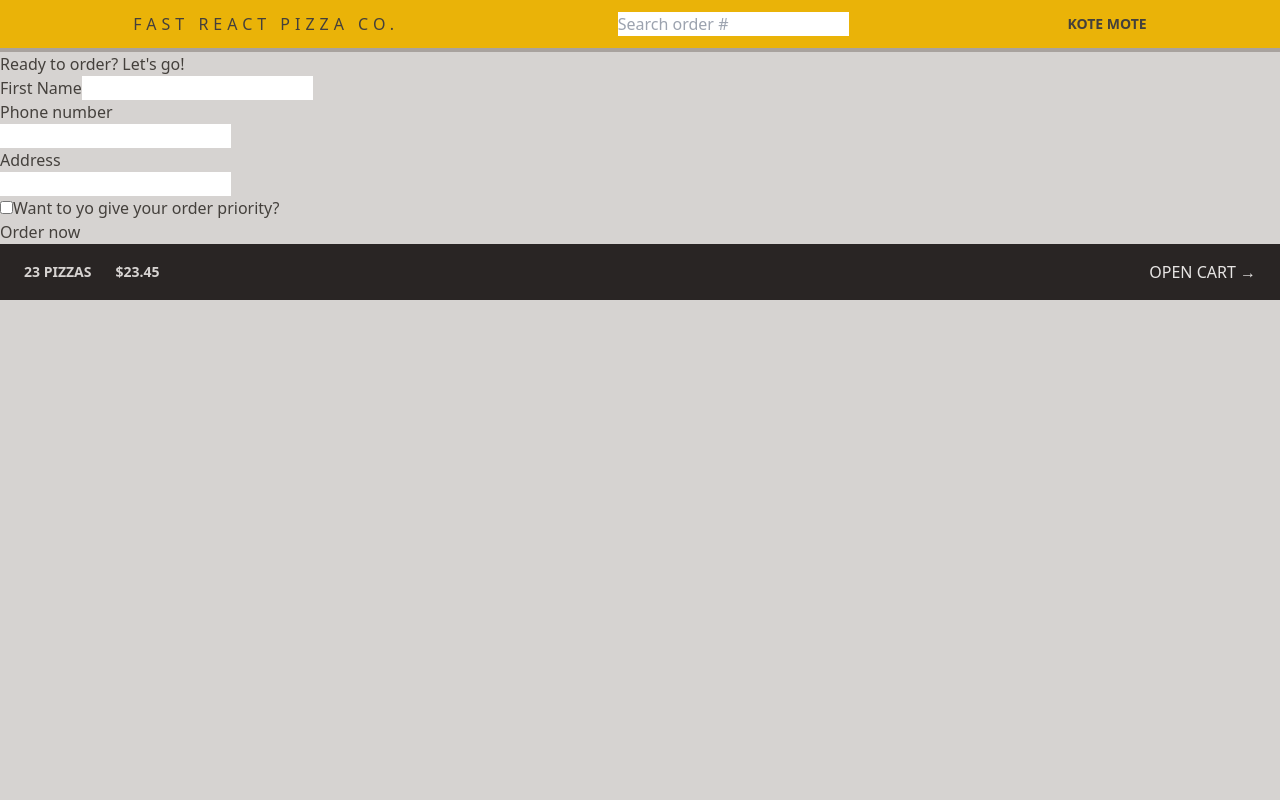
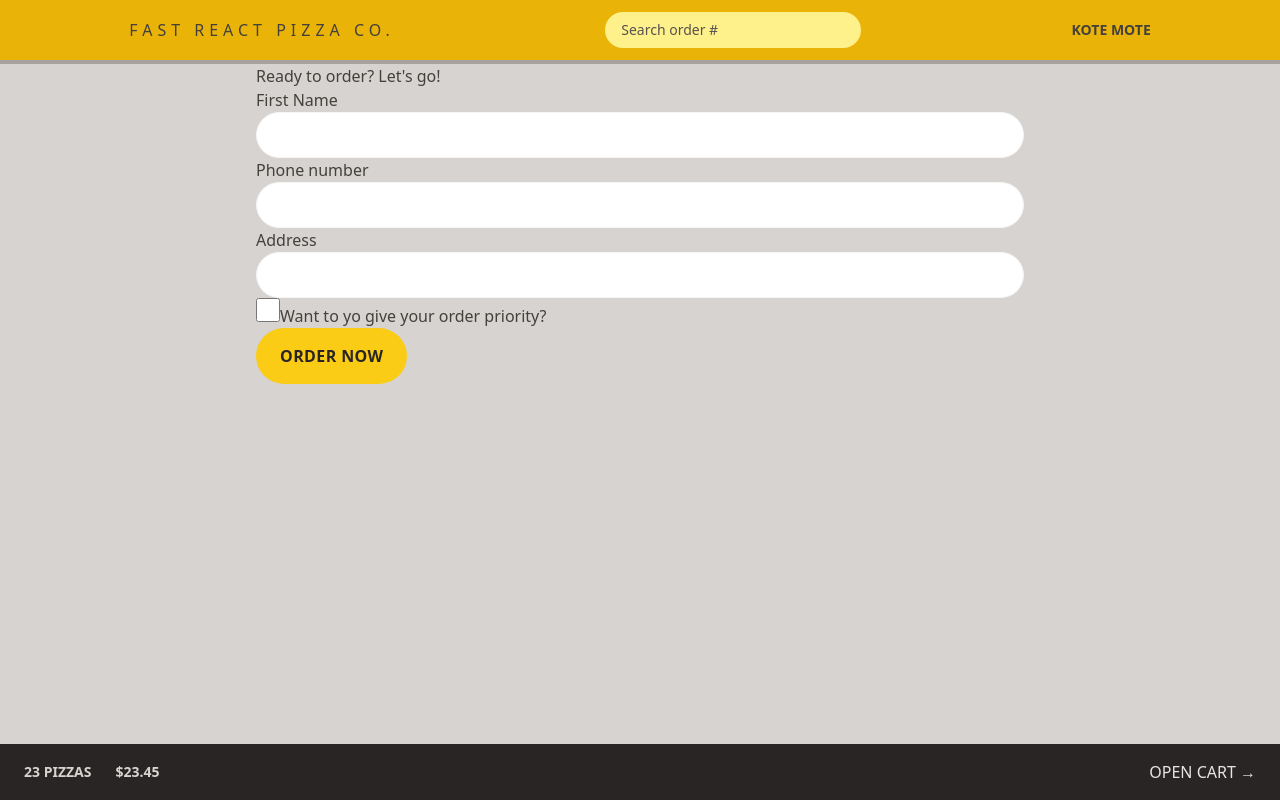
Before and after one commit to 1vaPetkova/fast-react-pizza, a React (Vite) app: page /order/new in a window 1280 px wide. Built offline with nearby package versions, Linux system fonts and the light colour scheme.

Commit message:
add more styling

```diff
--- a/src/features/cart/Cart.jsx
+++ b/src/features/cart/Cart.jsx
@@ -1,4 +1,6 @@
 import { Link } from 'react-router-dom';
+import LinkButton from '../../ui/LinkButton';
+import Button from '../../ui/Button';
 
 const fakeCart = [
   {
@@ -29,12 +31,12 @@ function Cart() {
 
   return (
     <div>
-      <Link to="/menu">&larr; Back to menu</Link>
+      <LinkButton to="/menu">&larr; Back to menu</LinkButton>
 
       <h2>Your cart, %NAME%</h2>
 
       <div>
-        <Link to="/order/new">Order pizzas</Link>
+        <Button to="/order/new">Order pizzas</Button>
         <button>Clear cart</button>
       </div>
     </div>
--- a/src/features/order/CreateOrder.jsx
+++ b/src/features/order/CreateOrder.jsx
@@ -1,31 +1,32 @@
-import { useState } from "react";
-import { Form, redirect, useNavigation, useActionData } from "react-router-dom";
-import { createOrder } from "../../services/apiRestaurant";
+import { useState } from 'react';
+import { Form, redirect, useNavigation, useActionData } from 'react-router-dom';
+import { createOrder } from '../../services/apiRestaurant';
+import Button from '../../ui/Button';
 
 // https://uibakery.io/regex-library/phone-number
 const isValidPhone = (str) =>
   /^\+?\d{1,4}?[-.\s]?\(?\d{1,3}?\)?[-.\s]?\d{1,4}[-.\s]?\d{1,4}[-.\s]?\d{1,9}$/.test(
-    str
+    str,
   );
 
 const fakeCart = [
   {
     pizzaId: 12,
-    name: "Mediterranean",
+    name: 'Mediterranean',
     quantity: 2,
     unitPrice: 16,
     totalPrice: 32,
   },
   {
     pizzaId: 6,
-    name: "Vegetale",
+    name: 'Vegetale',
     quantity: 1,
     unitPrice: 13,
     totalPrice: 13,
   },
   {
     pizzaId: 11,
-    name: "Spinach and Mushroom",
+    name: 'Spinach and Mushroom',
     quantity: 1,
     unitPrice: 15,
     totalPrice: 15,
@@ -34,7 +35,7 @@ const fakeCart = [
 
 function CreateOrder() {
   const navigation = useNavigation();
-  const isSubmitting = navigation.state === "submitting";
+  const isSubmitting = navigation.state === 'submitting';
   const formErrors = useActionData();
 
   // const [withPriority, setWithPriority] = useState(false);
@@ -48,13 +49,13 @@ function CreateOrder() {
       <Form method="POST" action="/order/new">
         <div>
           <label>First Name</label>
-          <input type="text" name="customer" required />
+          <input type="text" name="customer" required className="input" />
         </div>
 
         <div>
           <label>Phone number</label>
           <div>
-            <input type="tel" name="phone" required />
+            <input type="tel" name="phone" required className="input" />
           </div>
           {formErrors?.phone && <p>{formErrors.phone}</p>}
         </div>
@@ -62,7 +63,7 @@ function CreateOrder() {
         <div>
           <label>Address</label>
           <div>
-            <input type="text" name="address" required />
+            <input type="text" name="address" required className="input" />
           </div>
         </div>
 
@@ -71,6 +72,9 @@ function CreateOrder() {
             type="checkbox"
             name="priority"
             id="priority"
+            className="h-6 w-6 accent-yellow-400
+            focus:outline-none
+            focus:ring focus:ring-yellow-400 focus:ring-offset-2"
             // value={withPriority}
             // onChange={(e) => setWithPriority(e.target.checked)}
           />
@@ -79,9 +83,7 @@ function CreateOrder() {
 
         <div>
           <input type="hidden" name="cart" value={JSON.stringify(cart)} />
-          <button disabled={isSubmitting}>
-            {isSubmitting ? "Placing Order..." : "Order now"}
-          </button>
+          <Button>{isSubmitting ? 'Placing Order...' : 'Order now'}</Button>
         </div>
       </Form>
     </div>
@@ -94,12 +96,12 @@ export async function action({ request }) {
   const order = {
     ...data,
     cart: JSON.parse(data.cart),
-    priority: data.priority === "on",
+    priority: data.priority === 'on',
   };
 
   const errors = {};
   if (!isValidPhone(order.phone)) {
-    errors.phone = "Please provide a valid phone number!";
+    errors.phone = 'Please provide a valid phone number!';
   }
 
   if (Object.keys(errors)) return errors;
--- a/src/features/order/SearchOrder.jsx
+++ b/src/features/order/SearchOrder.jsx
@@ -1,15 +1,15 @@
-import { useState } from "react";
-import { useNavigate } from "react-router-dom";
+import { useState } from 'react';
+import { useNavigate } from 'react-router-dom';
 
 function SearchOrder() {
   const navigate = useNavigate();
-  const [query, setQuery] = useState("");
+  const [query, setQuery] = useState('');
 
   function handleSubmit(e) {
     e.preventDefault();
     if (!query) return;
     navigate(`/order/${query}`);
-    setQuery("");
+    setQuery('');
   }
   return (
     <form onSubmit={handleSubmit}>
@@ -17,6 +17,11 @@ function SearchOrder() {
         placeholder="Search order #"
         value={query}
         onChange={(e) => setQuery(e.target.value)}
+        className="w-28 rounded-full bg-yellow-200
+        px-4 py-2 text-sm transition-all
+        duration-300 placeholder:text-stone-600 focus:outline-none
+        focus:ring
+        focus:ring-yellow-500 focus:ring-opacity-50 sm:w-64 sm:focus:w-72"
       />
     </form>
   );
--- a/src/features/user/CreateUser.jsx
+++ b/src/features/user/CreateUser.jsx
@@ -1,4 +1,5 @@
 import { useState } from 'react';
+import Button from '../../ui/Button';
 
 function CreateUser() {
   const [username, setUsername] = useState('');
@@ -18,12 +19,12 @@ function CreateUser() {
         placeholder="Your full name"
         value={username}
         onChange={(e) => setUsername(e.target.value)}
-        className="h-10 w-72"
+        className="input mb-8 w-72"
       />
 
       {username !== '' && (
         <div>
-          <button>Start ordering</button>
+          <Button>Start ordering</Button>
         </div>
       )}
     </form>
--- a/src/index.css
+++ b/src/index.css
@@ -2,41 +2,51 @@
 @tailwind components;
 @tailwind utilities;
 
-/* body {
-  font-family: system-ui, -apple-system, BlinkMacSystemFont, "Segoe UI", Roboto,
-    Oxygen, Ubuntu, Cantarell, "Open Sans", "Helvetica Neue", sans-serif;
-  background-color: #f7f7f7;
-  color: #444;
+@layer components {
+  .input {
+    @apply rounded-full border border-stone-100 px-6 py-2
+    text-sm transition-all duration-300 placeholder:text-stone-400
+    focus:outline-none
+    focus:ring focus:ring-yellow-400 md:w-full md:px-4 md:py-3;
+  }
 }
-
-.layout {
-  display: grid;
-  grid-template-rows: auto 1fr auto;
-  gap: 32px;
-  height: 100dvh;
-} */
 
 /* https://dev.to/afif/i-made-100-css-loaders-for-your-next-project-4eje */
 .loader {
   width: 45px;
   aspect-ratio: 0.75;
   --c: no-repeat linear-gradient(#333 0 0);
-  background: var(--c) 0% 50%, var(--c) 50% 50%, var(--c) 100% 50%;
+  background:
+    var(--c) 0% 50%,
+    var(--c) 50% 50%,
+    var(--c) 100% 50%;
   background-size: 20% 50%;
   animation: loading 1s infinite linear;
 }
 
 @keyframes loading {
   20% {
-    background-position: 0% 0%, 50% 50%, 100% 50%;
+    background-position:
+      0% 0%,
+      50% 50%,
+      100% 50%;
   }
   40% {
-    background-position: 0% 100%, 50% 0%, 100% 50%;
+    background-position:
+      0% 100%,
+      50% 0%,
+      100% 50%;
   }
   60% {
-    background-position: 0% 50%, 50% 100%, 100% 0%;
+    background-position:
+      0% 50%,
+      50% 100%,
+      100% 0%;
   }
   80% {
-    background-position: 0% 50%, 50% 50%, 100% 100%;
+    background-position:
+      0% 50%,
+      50% 50%,
+      100% 100%;
   }
 }
--- a/src/ui/AppLayout.jsx
+++ b/src/ui/AppLayout.jsx
@@ -1,18 +1,20 @@
-import { Outlet, useNavigation } from "react-router-dom";
-import Header from "./Header";
-import CartOverview from "../features/cart/CartOverview";
-import Loader from "./Loader";
+import { Outlet, useNavigation } from 'react-router-dom';
+import Header from './Header';
+import CartOverview from '../features/cart/CartOverview';
+import Loader from './Loader';
 
 function AppLayout() {
   const navigation = useNavigation();
-  const isLoading = navigation.state === "loading";
+  const isLoading = navigation.state === 'loading';
   return (
-    <div className="layout">
+    <div className="grid h-screen grid-rows-[auto_1fr_auto]">
       {isLoading && <Loader />}
       <Header />
-      <main>
-        <Outlet />
-      </main>
+      <div className="overflow-scroll">
+        <main className="mx-auto max-w-3xl">
+          <Outlet />
+        </main>
+      </div>
       <CartOverview />
     </div>
   );
--- /dev/null
+++ b/src/ui/Button.jsx
@@ -0,0 +1,19 @@
+import { Link } from 'react-router-dom';
+function Button({ children, disabled, to }) {
+  const className =
+    'inline-block rounded-full bg-yellow-400 px-4 py-3 font-semibold uppercase tracking-wide text-stone-800 transition-colors duration-300 hover:bg-yellow-300 focus:outline-none focus:ring focus:ring-yellow-300 focus:ring-offset-2 disabled:cursor-not-allowed sm:px-6 sm:py-4';
+  if (to) {
+    return (
+      <Link to={to} className={className}>
+        {children}
+      </Link>
+    );
+  }
+  return (
+    <button disabled={disabled} className={className}>
+      {children}
+    </button>
+  );
+}
+
+export default Button;
--- a/src/ui/Error.jsx
+++ b/src/ui/Error.jsx
@@ -1,4 +1,5 @@
-import { useNavigate, useRouteError } from "react-router-dom";
+import { useNavigate, useRouteError } from 'react-router-dom';
+import LinkButton from './LinkButton';
 
 function Error() {
   const navigate = useNavigate();
@@ -8,7 +9,7 @@ function Error() {
     <div>
       <h1>Something went wrong 😢</h1>
       <p>{error.data || error.message}</p>
-      <button onClick={() => navigate(-1)}>&larr; Go back</button>
+      <LinkButton to="-1">&larr; Go back</LinkButton>
     </div>
   );
 }
--- /dev/null
+++ b/src/ui/LinkButton.jsx
@@ -0,0 +1,21 @@
+import { Link, useNavigate } from 'react-router-dom';
+
+function LinkButton({ children, to }) {
+  const navigate = useNavigate();
+  const className = 'text-sm text-blue-500 hover:text-blue-600 hover:underline';
+
+  if (to === '-1')
+    return (
+      <button className={className} onClick={() => navigate(-1)}>
+        {children}
+      </button>
+    );
+
+  return (
+    <Link to={to} className={className}>
+      {children}
+    </Link>
+  );
+}
+
+export default LinkButton;
```
